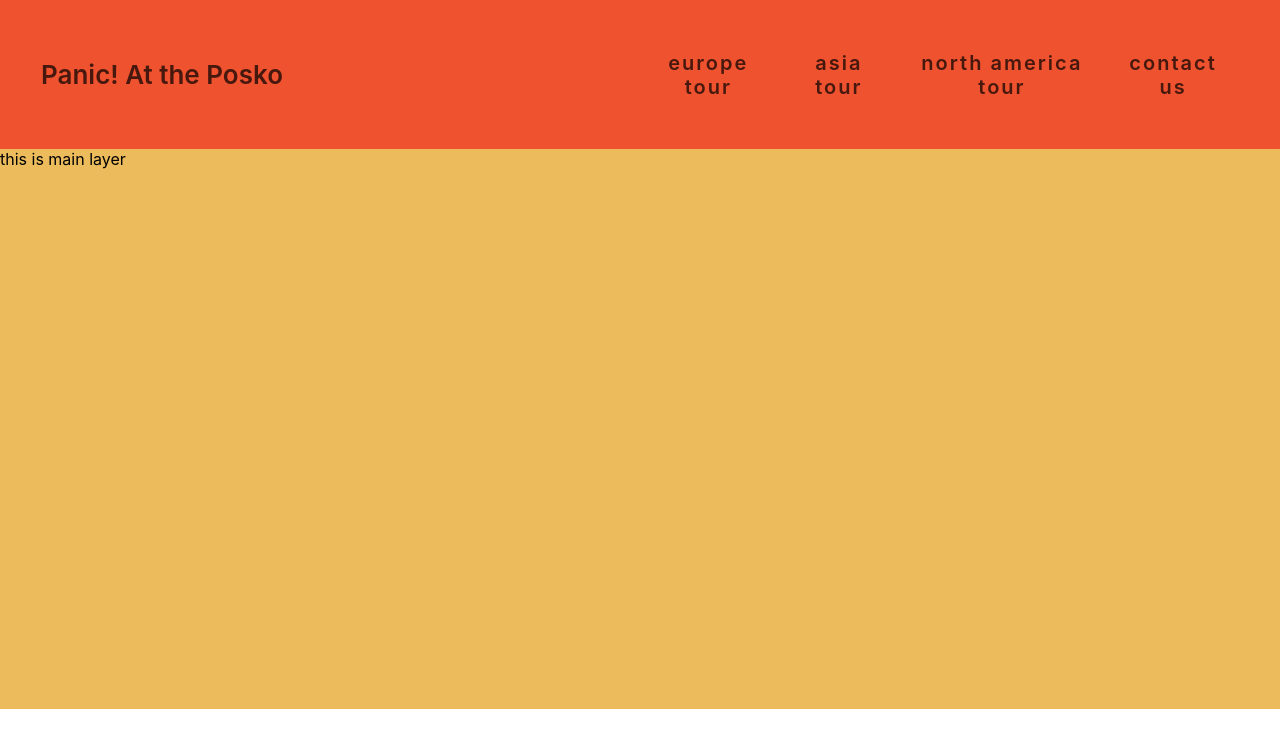
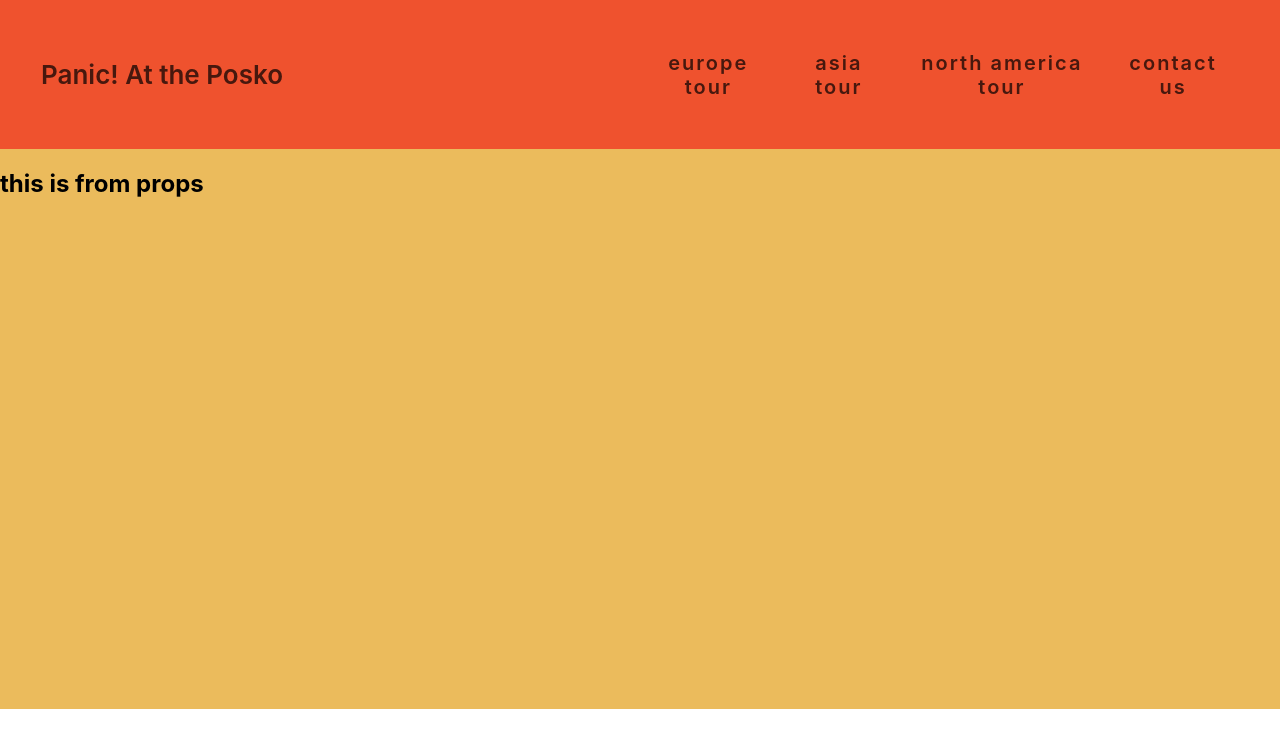
Before and after one commit to kenhardika/Test_React, a React (Create React App) app in the folder tour-tickets-web/: page / in a window 1280 px wide. Shown: the top 748 px of the page. Built offline with nearby package versions, Linux system fonts and the light colour scheme.

Commit message:
test props

```diff
--- a/tour-tickets-web/src/App.js
+++ b/tour-tickets-web/src/App.js
@@ -6,7 +6,7 @@
   return (
     <div className="App">
       <Header/>
-      <Main/>
+      <Main text = "this is from props"/>
     </div>
   );
 }
--- a/tour-tickets-web/src/Main.js
+++ b/tour-tickets-web/src/Main.js
@@ -1,10 +1,13 @@
-import React from 'react';
-
-export class Main extends React.Component{
+/* eslint-disable no-useless-constructor */
+import React, {Component} from 'react';
+export class Main extends Component{
+    constructor(props) {
+        super(props);
+      }
     render(){
         return (
             <main className="App-main">
-                this is main layer
+                <h2> {this.props.text}</h2>
             </main>
         )
     }
```
